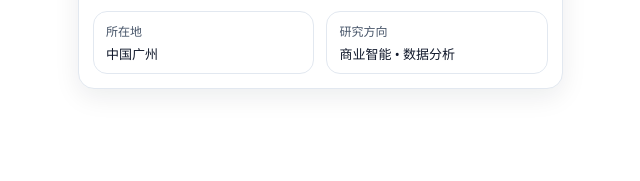
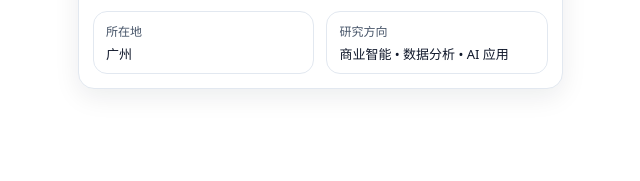
Before and after one commit to 56vpc2nv5y-lang/sunny-portfolio, a website: page index.html in a window 1280 px wide. Shown: the part 619-800 px from the top of the page, 627-1267 px from the left. Drawn offline with Linux system fonts and the light colour scheme; no server answers.

Commit message:
Update index.html

```diff
--- a/index.html
+++ b/index.html
@@ -61,11 +61,11 @@
 <div class="hero-meta">
 <div class="meta-item">
 <div class="meta-k">所在地</div>
-<div class="meta-v">中国广州</div>
+<div class="meta-v">广州</div>
 </div>
 <div class="meta-item">
 <div class="meta-k">研究方向</div>
-<div class="meta-v">商业智能 • 数据分析</div>
+<div class="meta-v">商业智能 • 数据分析 • AI 应用</div>
 </div>
 </div>
 </div>
@@ -539,7 +539,7 @@
 <div class="card reveal">
 <h3>电子邮箱</h3>
 <p><a class="textlink" href="mailto:18926135948@163.com">18926135948@163.com</a></p>
-<p class="muted">所在地: 中国广州 • 积极寻找数据分析师相关岗位</p>
+<p class="muted">所在地: 广州 • 积极寻找数据分析师相关岗位</p>
 </div>
 <div class="card reveal">
 <h3>社交平台</h3>
```
